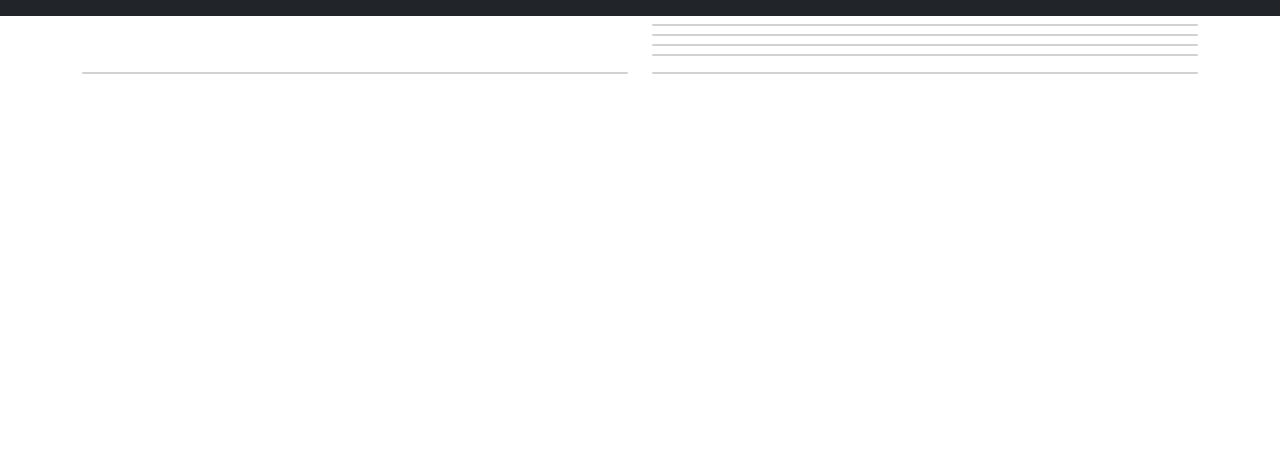
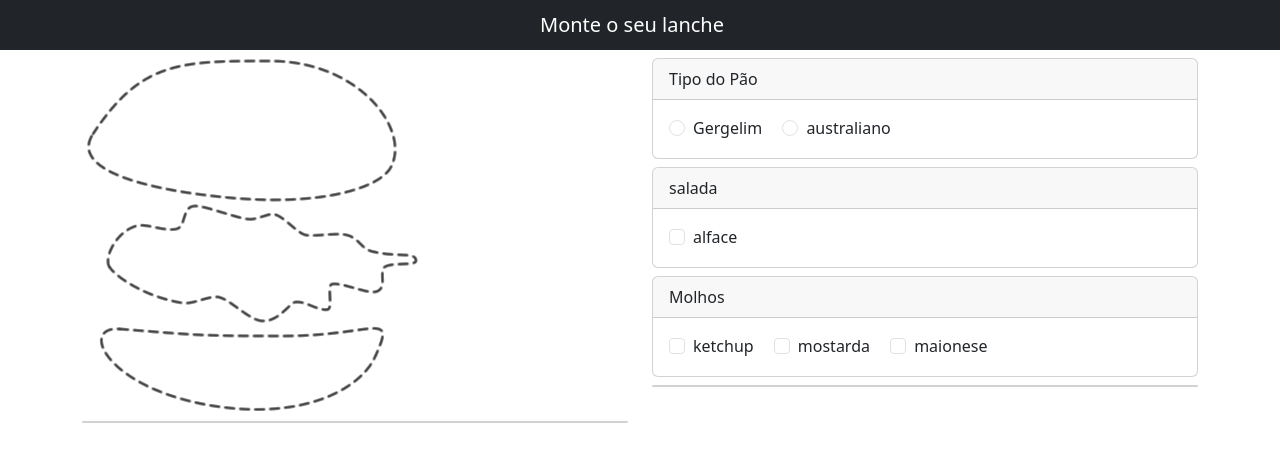
Before and after one commit to GuhfelipeBEZ/lanche--senai, a plain HTML site: page index.html in a window 1280 px wide. Drawn offline with nearby package versions, Linux system fonts and the light colour scheme.

Commit message:
update molhos

```diff
--- a/index.html
+++ b/index.html
@@ -4,7 +4,7 @@
 <head>
     <meta charset="UTF-8">
     <meta name="viewport" content="width=device-width, initial-scale=1.0">
-    <title> </title>
+    <title> Lanche do senai  </title>
 
     <!-- VUE -->
     <script src="./vue.js"> </script>
@@ -18,6 +18,12 @@
 
     <nav class="navbar navbar-dark bg-dark">
         <!-- BARRA PARA TITULO  -->
+        <div class="container justify-content-center">
+
+            <h1 class="navbar-brand mb-0 h1">
+                Monte o seu lanche </h1>
+
+        </div>
     </nav>
 
     <div class="container">
@@ -28,8 +34,15 @@
 
                 <div class="col-md-6"> <!-- seção img -->
                     <div class="row mt-2">
-                        <div class="col">
+                        <div class="col"><!--  propriedade computada -->
 
+                            <img :src="pao[0]"> <!-- v-bind  -->
+                            <img :src="alface">
+                            <img :src="ketchup">
+                            <img :src="mostarda">
+                            <img :src="maionese">
+                            <img :src="hamburguer">
+                            <img :src="pao[1]">
                         </div>
                     </div>
                 </div> <!-- FIM seção img -->
@@ -41,7 +54,29 @@
                         <div class="col">
                             <div class="card">
 
-                                <!-- TITULO - Tipo do Pão -->
+                                <div class="card-header">
+                                    Tipo do Pão
+                                </div>
+
+                                <div class="card-body">
+
+                                    <div class="form-check form-check-inline">
+                                        <input type="radio" class="form-check-input" value="gergelim" v-model="inputTipoPao">
+                                        <label class="form-check-label"> Gergelim </label>
+
+                                    </div>
+
+
+                                    <div class="form-check form-check-inline">
+                                        <input type="radio" class="form-check-input" value="australiano" v-model="inputTipoPao">
+                                        <label class="form-check-label"> australiano </label>
+
+                                    </div>
+
+
+                                </div>
+
+
 
                                 <!--Card Body Tipos de Pães -->
 
@@ -54,7 +89,22 @@
                     <div class="row mt-2">
                         <div class="col">
                             <div class="card">
-                                <!-- TITULO - Salada  -->
+
+                                <div class="card-header">
+                                    salada
+                                </div>
+
+                                <div class="card-body">
+                                    <div class="form-check">
+                                        <input type="checkbox" class="form-check-input" value="alface" v-model="inputsalada">
+                                        <label class="form-check-label">
+                                            alface
+                                        </label>
+                                    </div>
+                                </div>
+
+
+
 
                                 <!-- Card Body Alface -->
                             </div>
@@ -65,6 +115,33 @@
                     <div class="row mt-2">
                         <div class="col">
                             <div class="card">
+
+                                <div class="card-header">
+                                    Molhos
+                                </div>
+
+                                <div class="card-body">
+                                    <div class="form-check form-check-inline">
+                                        <input type="checkbox" class="form-check-input" value="ketchup" v-model="inputMolhos">
+                                        <label class="form-check-label">
+                                            ketchup
+                                        </label>
+                                    </div>
+
+                                    <div class="form-check form-check-inline">
+                                        <input type="checkbox" class="form-check-input" value="mostarda" v-model="inputMolhos">
+                                        <label class="form-check-label">
+                                            mostarda
+                                        </label>
+                                    </div>
+
+                                    <div class="form-check form-check-inline">
+                                        <input type="checkbox" class="form-check-input" value="maionese" v-model="inputMolhos">
+                                        <label class="form-check-label">
+                                            maionese
+                                        </label>
+                                    </div>
+                                </div>
 
                                 <!-- Titulo Molhos -->
 
@@ -143,7 +220,45 @@
 
 
     <!-- Inicio instancia VUE -->
+    <script>
 
+        const vm = new Vue ({
+
+            el: '#app',
+
+            data: {
+                inputTipoPao: '',
+                inputsalada: [],
+                inputMolhos: [],
+            },
+            //propiedade computada//
+            computed: {
+                pao () { //array == lista / variedade //
+                    switch (this.inputTipoPao) {
+                        case 'gergelim':
+                            return ['imagens/pao_gergelim_superior.png', 'imagens/pao_gergelim_inferior.png']
+
+                            case 'australiano':
+                            return ['imagens/pao_australiano_superior.png', 'imagens/pao_australiano_inferior.png']
+
+                            default:
+                            return ['Imagens/padrao/pao_superior.png', 'imagens/padrao/pao_inferior.png']
+                    }
+                },
+
+                alface () {
+                    if(this.inputsalada.includes('alface')) {
+                        return 'imagens/alface.png'
+                    }
+                    return 'imagens/padrao/alface.png'
+                },
+
+            },
+
+
+        })
+
+    </script>
 
 </body>
 
```
